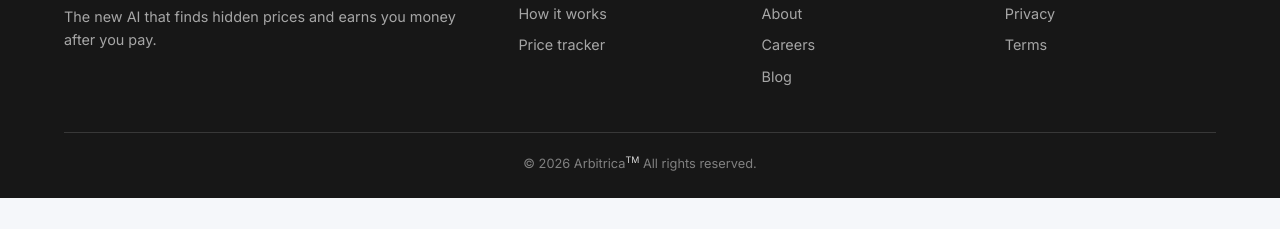
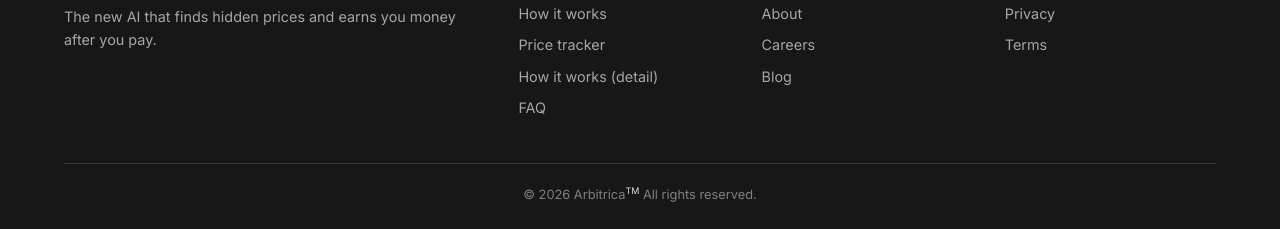
Before and after one commit to stavenka/waitlist-app, a website: page compare/agoda-price-tracker.html in a window 1280 px wide. Shown: the part 3086-3315 px from the top of the page. Before the commit the page ends 3284 px from the top, so only its background shows below. Drawn offline with Linux system fonts and the light colour scheme.

Commit message:
Footer: full Product menu (How it works detail, FAQ) on compare/ pages

```diff
--- a/compare/agoda-price-tracker.html
+++ b/compare/agoda-price-tracker.html
@@ -194,6 +194,8 @@ img { max-width: 100%; height: auto; display: block; }
         <h3>Product</h3>
         <a href="/index.html#how-it-works">How it works</a>
         <a href="/hotel-price-tracker.html">Price tracker</a>
+        <a href="/how-it-works.html">How it works (detail)</a>
+        <a href="/faq.html">FAQ</a>
       </div>
       <div class="footer-col">
         <h3>Company</h3>
```
Also changed, not shown: compare/airbnb-price-tracker.html (+2 -0 lines), compare/booking-com-price-tracker.html (+2 -0 lines), compare/expedia-price-tracker.html (+2 -0 lines), compare/google-hotels-price-tracker.html (+2 -0 lines), compare/hotels-com-price-tracker.html (+2 -0 lines), compare/kayak-price-tracker.html (+2 -0 lines), compare/priceline-price-tracker.html (+2 -0 lines), compare/roomhawk-vs-arbitrica.html (+2 -0 lines), compare/trip-com-price-tracker.html (+2 -0 lines), compare/trivago-price-tracker.html (+2 -0 lines).
